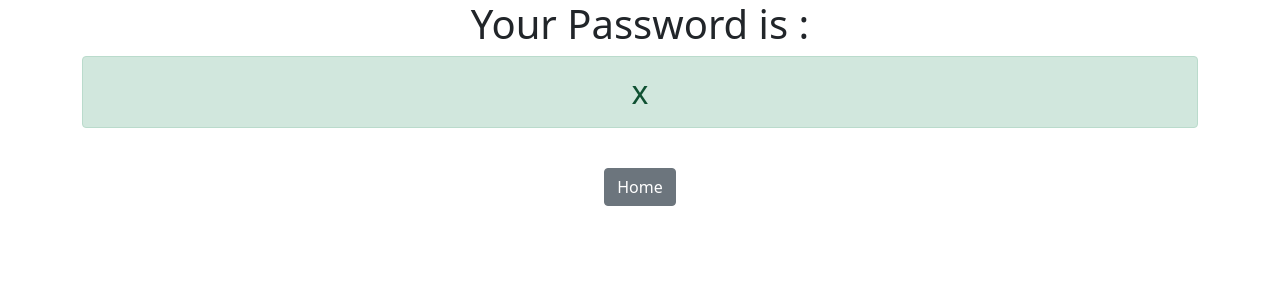
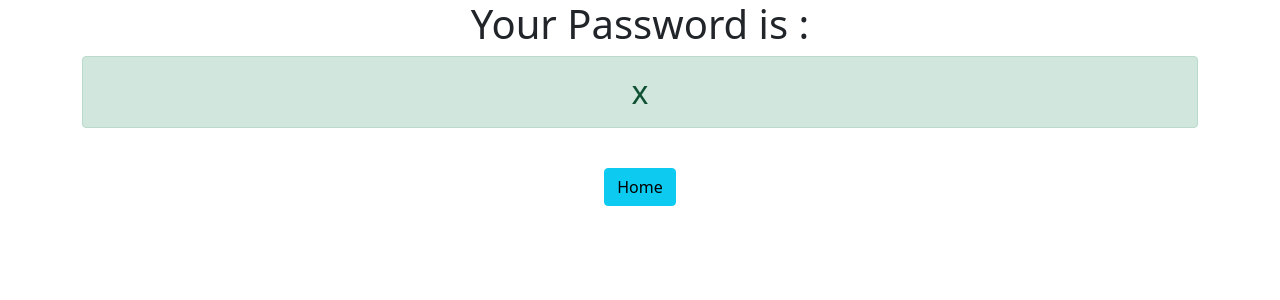
Before and after one commit to ankit-kumar18/django3-password-generator, a Django app: template generator/templates/generator/password.html in a window 1280 px wide. Shown: the top 300 px of the page. Run offline with Django 3.2, Linux system fonts and the light colour scheme; the template is opened without the code that fills it: most values are stand-ins (such as "Sample title", 1, 10 or a date in 2020).

Commit message:
our second commit

```diff
--- a/generator/templates/generator/password.html
+++ b/generator/templates/generator/password.html
@@ -4,5 +4,5 @@
 <h2 class="alert alert-success">{{ password }}</h2>
 <br>
 
-<a href="{%url 'home' %}" class="btn btn-secondary">Home</a>
+<a href="{%url 'home' %}" class="btn btn-info">Home</a>
 </div>
```
